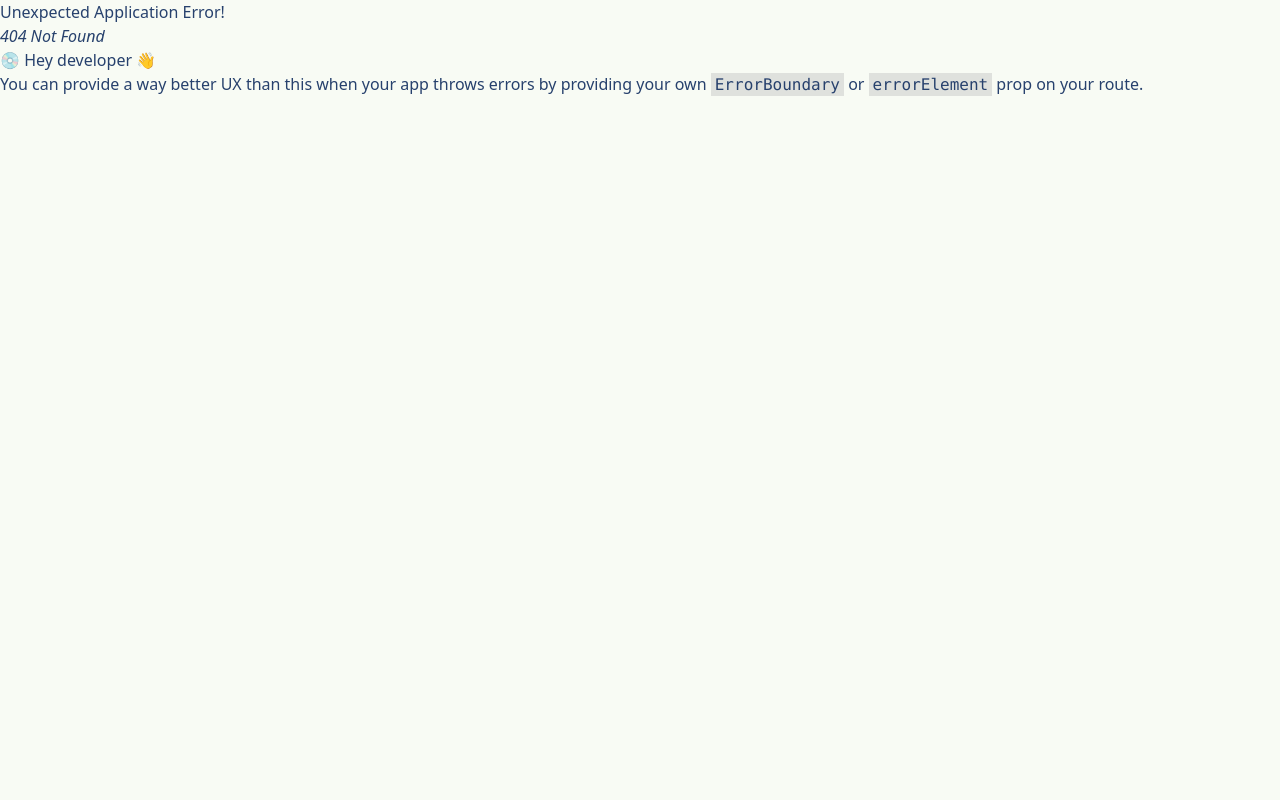
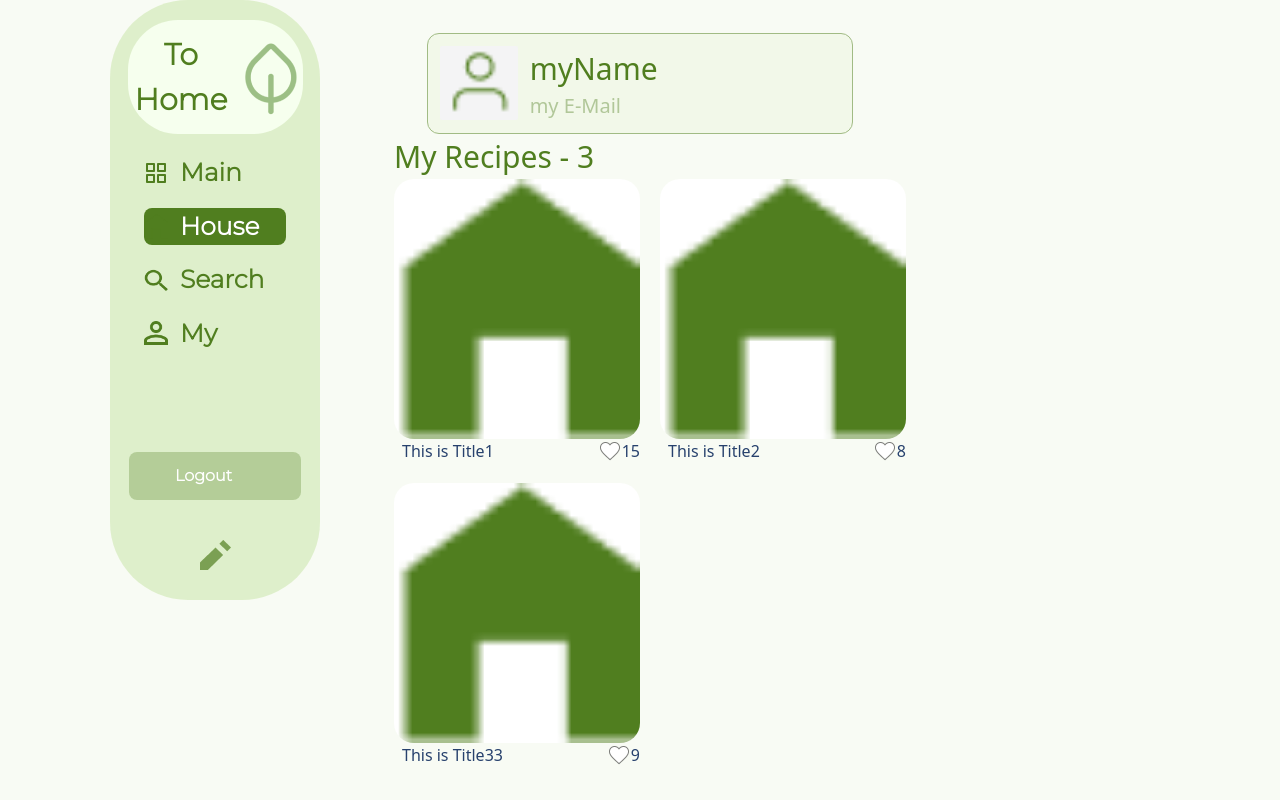
Before and after one commit to ye-one222/ToHome-FE, a React (Create React App) app in the folder project/: page /house in a window 1280 px wide. Before the commit this address had no page. Built offline with nearby package versions, Linux system fonts and the light colour scheme.

Commit message:
menuBar 수정 but 이미지는 안변함

```diff
--- a/project/src/interface/menu.tsx
+++ b/project/src/interface/menu.tsx
@@ -1,17 +1,17 @@
 import React, {  } from "react";
 import '../tailwind.css';
-import {  NavLink } from "react-router-dom";
+import { NavLink } from "react-router-dom";
 
 export const Menu = (): JSX.Element => {
     const logoUrl = '/img/logo.png';
     const postImgUrl = '/img/pencil.png'
+    //const [whatActiveBtn, setWhatActiveBtn] = useState('')
     const menus = [
         { name: "Main", path: "/" },
         { name: "House", path: "/house" },
         { name: "Search", path: "/search" },
         { name: "My", path: "/mypage"} //나중에는 아마 사용자 id 들어가야 할듯
-      ];
-
+    ];
 
     return (
         <div className="MenuCSS flex flex-col items-center absolute right-3/4 bottom-1/4 md:w-[210px] h-[600px] bg-[#a0d4684c] rounded-[78px]">
@@ -26,6 +26,7 @@ export const Menu = (): JSX.Element => {
                         <NavLink
                             to={menu.path}
                             key={index}
+                            className={({ isActive }) =>  { return isActive ? 'text-white rounded-lg bg-[#507e1f]' : ''}}
                         >
                             <div className="flex flex-row items-center justify-center gap-3">
                                 <img className="w-[24px] " alt={menu.name} src={`/img/menuBar/${menu.name}MenuIcon.png`}/>
--- a/project/src/router/index.tsx
+++ b/project/src/router/index.tsx
@@ -23,7 +23,10 @@ const homeRouter = createBrowserRouter([
         path:'/signup',
         element: <SignupPage />,
     },
-
+    {
+        path:'/house',
+        element: <MyPage />,
+    },
 ])
 
 // eslint-disable-next-line react/jsx-no-undef
```
